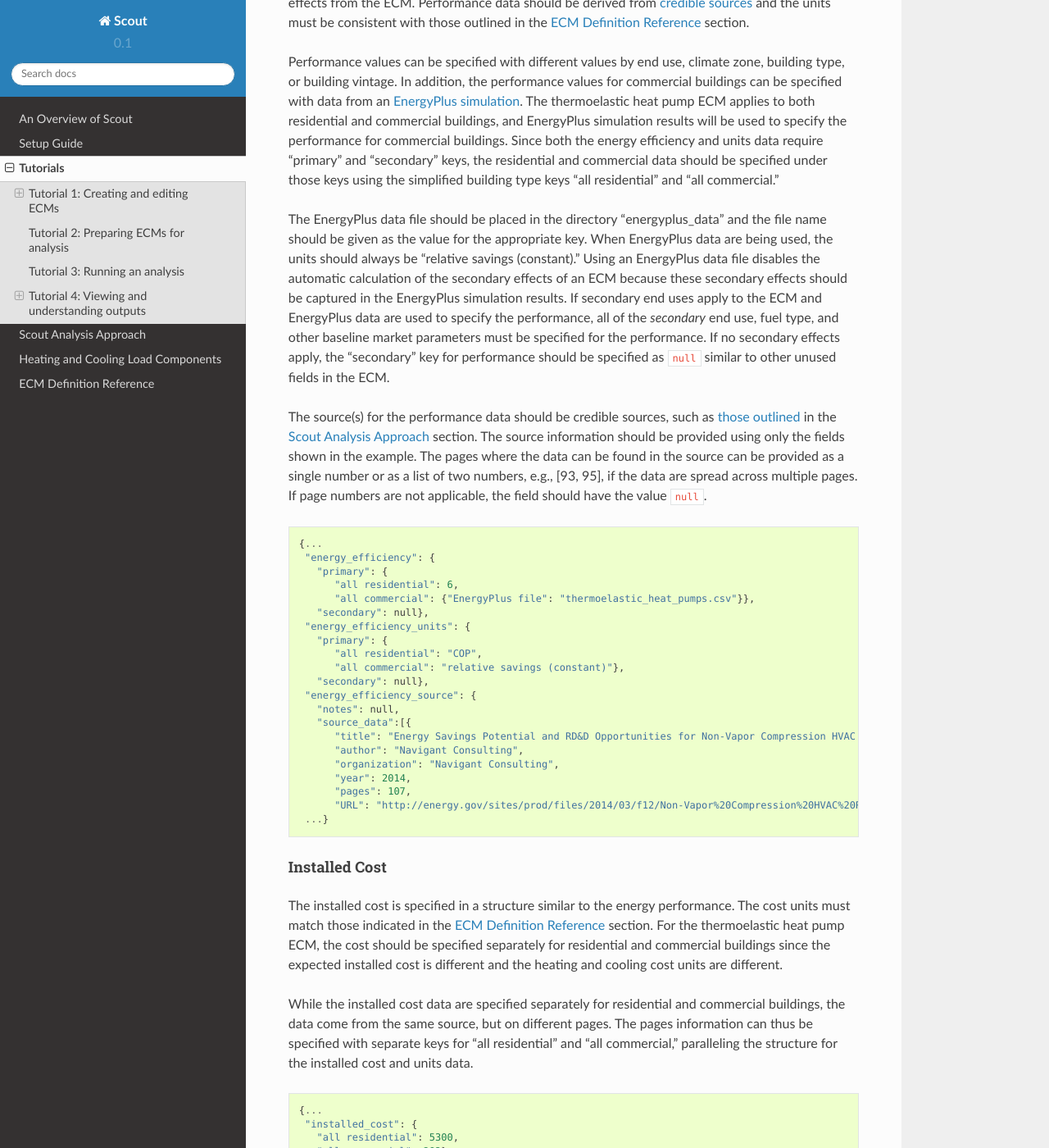
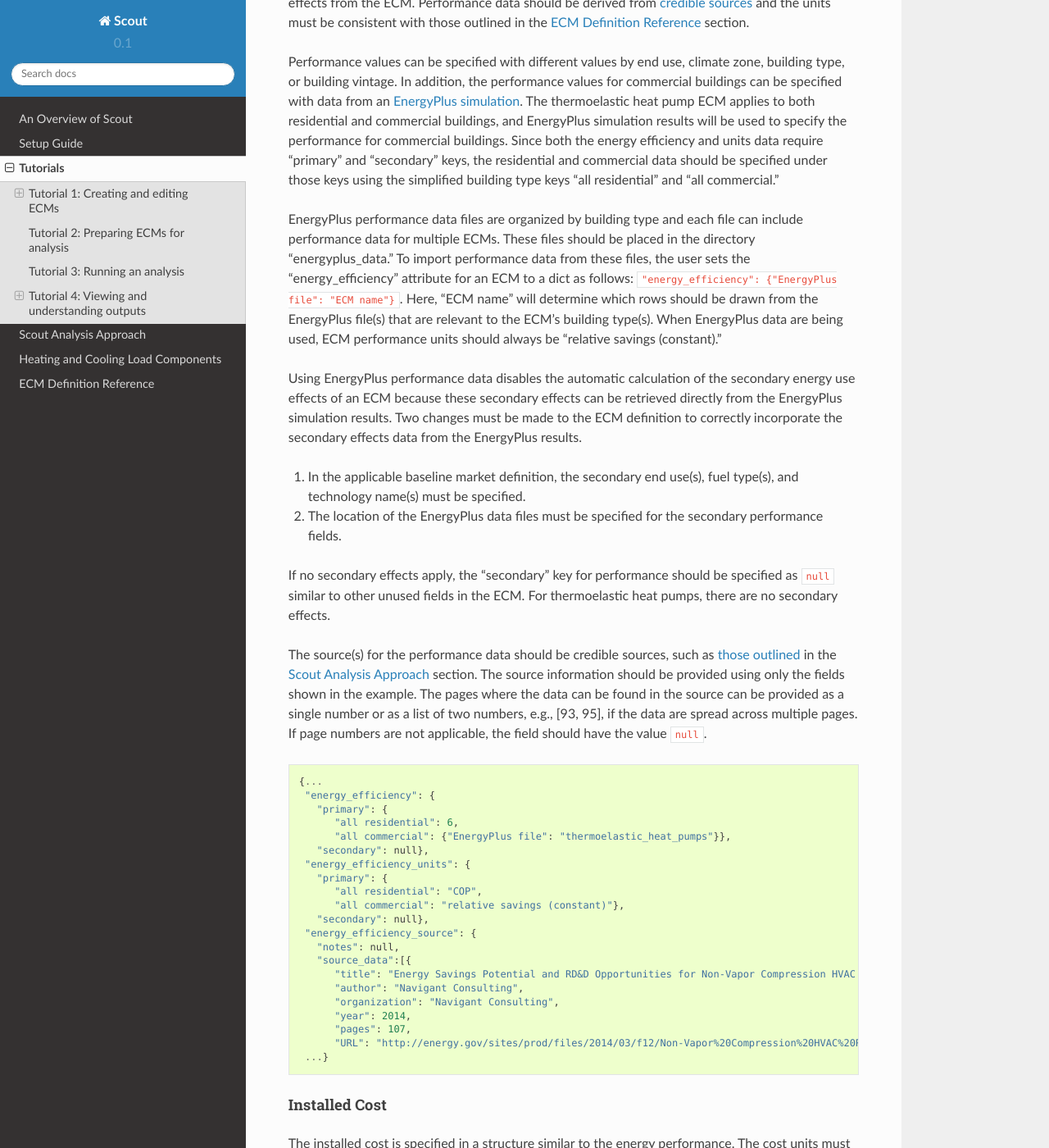
Before and after one commit to trynthink/scout, a Sphinx documentation site: the page built from docs/tutorials.rst, in a window 1280 px wide and 1400 px high, scrolled down 12687 px. Shown: the whole window at 82% size. Built offline with Sphinx 7.4.7 and the Read the Docs theme 2.0.0, drawn with Linux system fonts in a browser that asks for light colours.

Commit message:
Fix explanation of EnergyPlus data for ECMs
Fix the explanation in the second ECM tutorial of how to include data from OpenStudio Measures (simulated using EnergyPlus) in ECM definitions.

```diff
--- a/docs/tutorials.rst
+++ b/docs/tutorials.rst
@@ -409,7 +409,14 @@ Each ECM definition includes quantitative energy efficiency or energy performanc
 
 Performance values can be specified with different values by end use, climate zone, building type, or building vintage. In addition, the performance values for commercial buildings can be specified with data from an :ref:`EnergyPlus simulation <analysis-step-2-energyplus>`. The thermoelastic heat pump ECM applies to both residential and commercial buildings, and EnergyPlus simulation results will be used to specify the performance for commercial buildings. Since both the energy efficiency and units data require "primary" and "secondary" keys, the residential and commercial data should be specified under those keys using the simplified building type keys "all residential" and "all commercial."
 
-The EnergyPlus data file should be placed in the directory "energyplus_data" and the file name should be given as the value for the appropriate key. When EnergyPlus data are being used, the units should always be "relative savings (constant)." Using an EnergyPlus data file disables the automatic calculation of the secondary effects of an ECM because these secondary effects should be captured in the EnergyPlus simulation results. If secondary end uses apply to the ECM and EnergyPlus data are used to specify the performance, all of the *secondary* end use, fuel type, and other baseline market parameters must be specified for the performance. If no secondary effects apply, the "secondary" key for performance should be specified as ``null`` similar to other unused fields in the ECM.
+EnergyPlus performance data files are organized by building type and each file can include performance data for multiple ECMs. These files should be placed in the directory "energyplus_data." To import performance data from these files, the user sets the "energy_efficiency" attribute for an ECM to a dict as follows: ``"energy_efficiency": {"EnergyPlus file": "ECM name"}``. Here, "ECM name" will determine which rows should be drawn from the EnergyPlus file(s) that are relevant to the ECM's building type(s). When EnergyPlus data are being used, ECM performance units should always be "relative savings (constant)."
+
+Using EnergyPlus performance data disables the automatic calculation of the secondary energy use effects of an ECM because these secondary effects can be retrieved directly from the EnergyPlus simulation results. Two changes must be made to the ECM definition to correctly incorporate the secondary effects data from the EnergyPlus results.
+
+1. In the applicable baseline market definition, the secondary end use(s), fuel type(s), and technology name(s) must be specified.
+2. The location of the EnergyPlus data files must be specified for the secondary performance fields.
+
+If no secondary effects apply, the "secondary" key for performance should be specified as ``null`` similar to other unused fields in the ECM. For thermoelastic heat pumps, there are no secondary effects.
 
 The source(s) for the performance data should be credible sources, such as :ref:`those outlined <ecm-sources>` in the :ref:`analysis-approach` section. The source information should be provided using only the fields shown in the example. The pages where the data can be found in the source can be provided as a single number or as a list of two numbers, e.g., [93, 95], if the data are spread across multiple pages. If page numbers are not applicable, the field should have the value ``null``. ::
 
@@ -417,7 +424,7 @@ The source(s) for the performance data should be credible sources, such as :ref:
     "energy_efficiency": {
       "primary": {
          "all residential": 6,
-         "all commercial": {"EnergyPlus file": "thermoelastic_heat_pumps.csv"}},
+         "all commercial": {"EnergyPlus file": "thermoelastic_heat_pumps"}},
       "secondary": null},
     "energy_efficiency_units": {
       "primary": {
```
